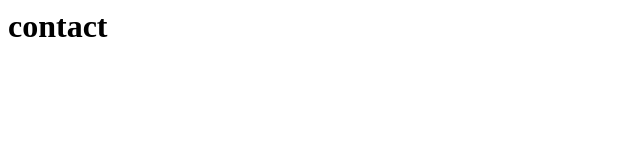
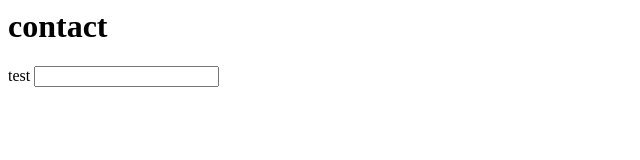
Before and after one commit to Dr-Vegapunk007/formation-git-ifiag, a plain HTML site: page contect.html in a window 1280 px wide. Shown: the whole page, without its empty margins (0-640 px from the left). Drawn offline with Linux system fonts and the light colour scheme.

Commit message:
changment de puis main

```diff
--- a/contect.html
+++ b/contect.html
@@ -8,6 +8,10 @@
 
 <body>
   <h1>contact</h1>
+  <form action="">
+    <label for="">test</label>
+    <input type="text" name="" id="">
+  </form>
 </body>
 
 </html>
```
Also changed, not shown: index.html (+1 -0 lines).
